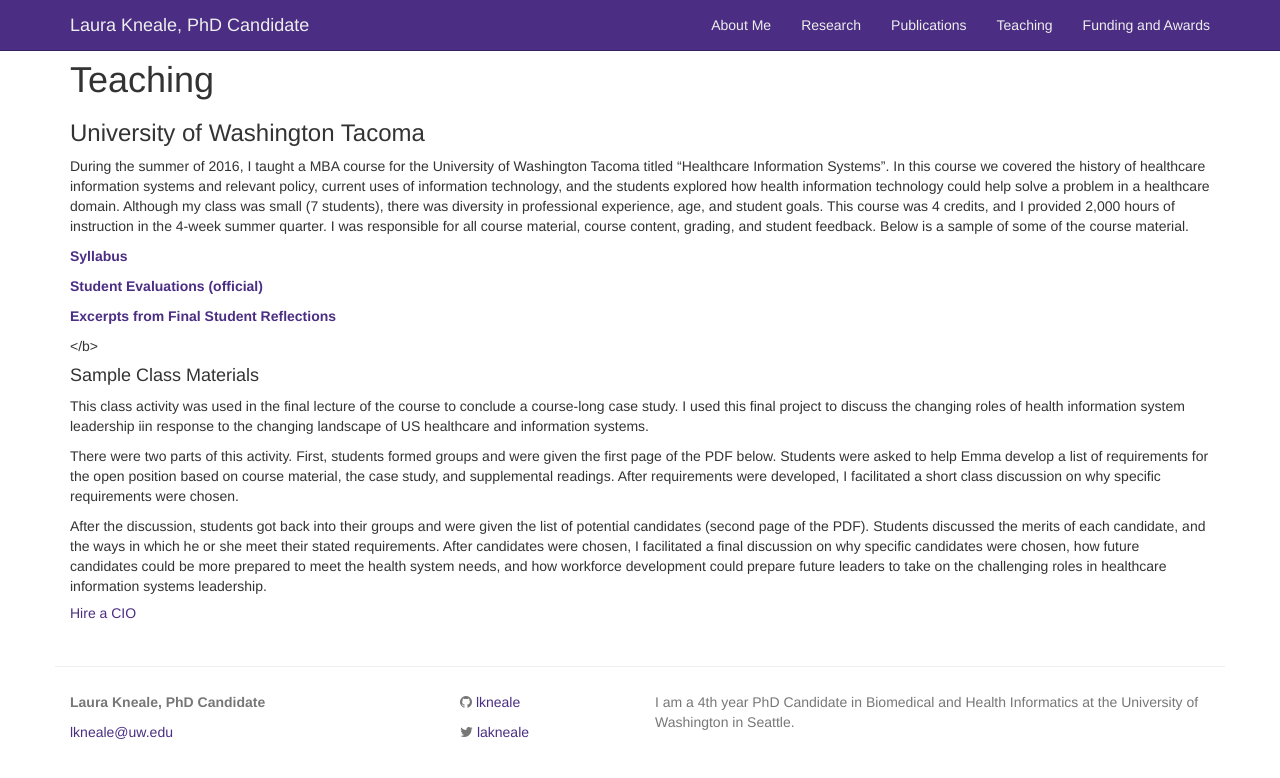
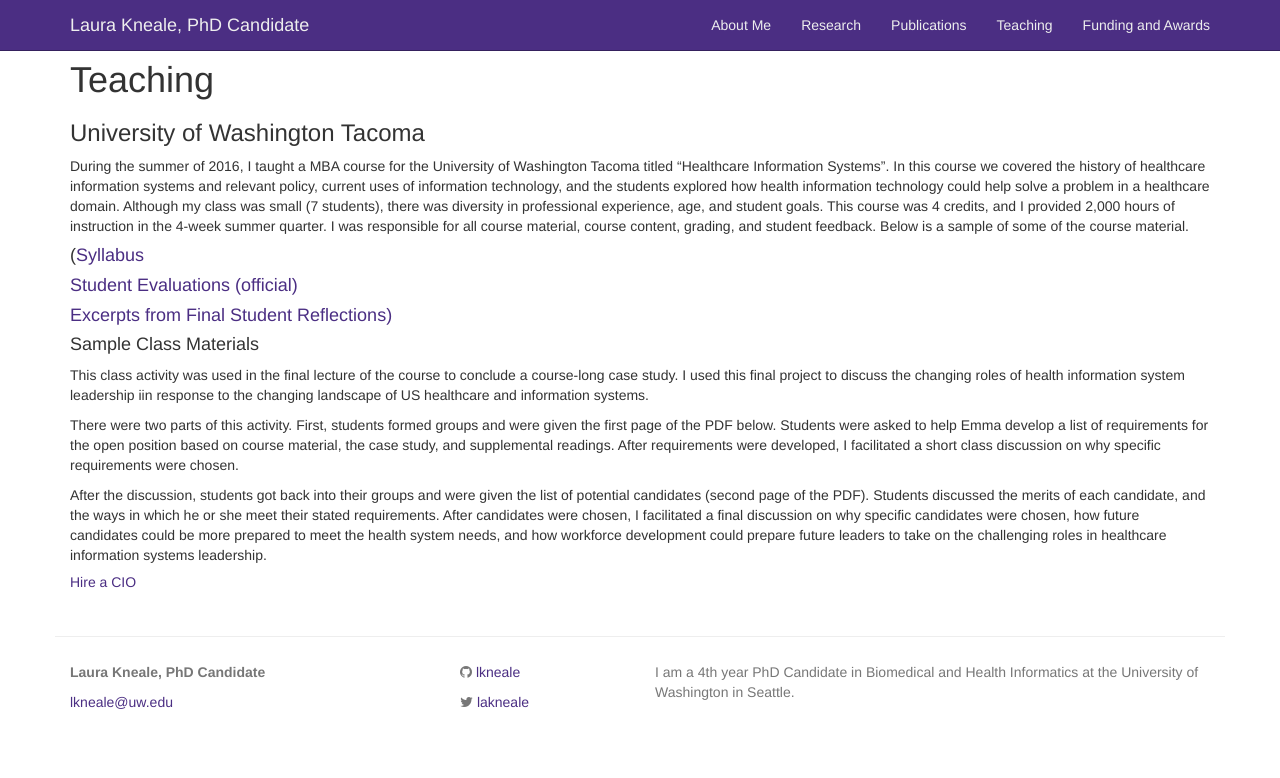
Before and after one commit to lkneale/lkneale.github.io, a Jekyll site: the page built from teaching.md, in a window 1280 px wide. Shown: the top 778 px of the page. Built offline with Jekyll 4.4.1, drawn with Linux system fonts in a browser that asks for light colours.

Commit message:
Update teaching.md

```diff
--- a/teaching.md
+++ b/teaching.md
@@ -6,13 +6,12 @@ permalink: /teaching/
 ### University of Washington Tacoma
 During the summer of 2016, I taught a MBA course for the University of Washington Tacoma titled "Healthcare Information Systems". In this course we covered the history of healthcare information systems and relevant policy, current uses of information technology, and the students explored how health information technology could help solve a problem in a healthcare domain. Although my class was small (7 students), there was diversity in professional experience, age, and student goals. This course was 4 credits, and I provided 2,000 hours of instruction in the 4-week summer quarter. I was responsible for all course material, course content, grading, and student feedback. Below is a sample of some of the course material.
 
-<b> <a href="/images/Tacoma Syllabus.pdf" target="_blank">Syllabus
+#### (<a href="/images/Tacoma Syllabus.pdf" target="_blank">Syllabus
 
-<b> <a href="/images/Course Evaluation.pdf" target="_blank">Student Evaluations (official)
+#### <a href="/images/Course Evaluation.pdf" target="_blank">Student Evaluations (official)
 
-<b> <a href="/images/class comments.pdf" target="_blank">Excerpts from Final Student Reflections
+#### <a href="/images/class comments.pdf" target="_blank">Excerpts from Final Student Reflections)
 
-</b>
 #### Sample Class Materials
 This class activity was used in the final lecture of the course to conclude a course-long case study. I used this final project to discuss the changing roles of health information system leadership iin response to the changing landscape of US healthcare and information systems.
 
```
